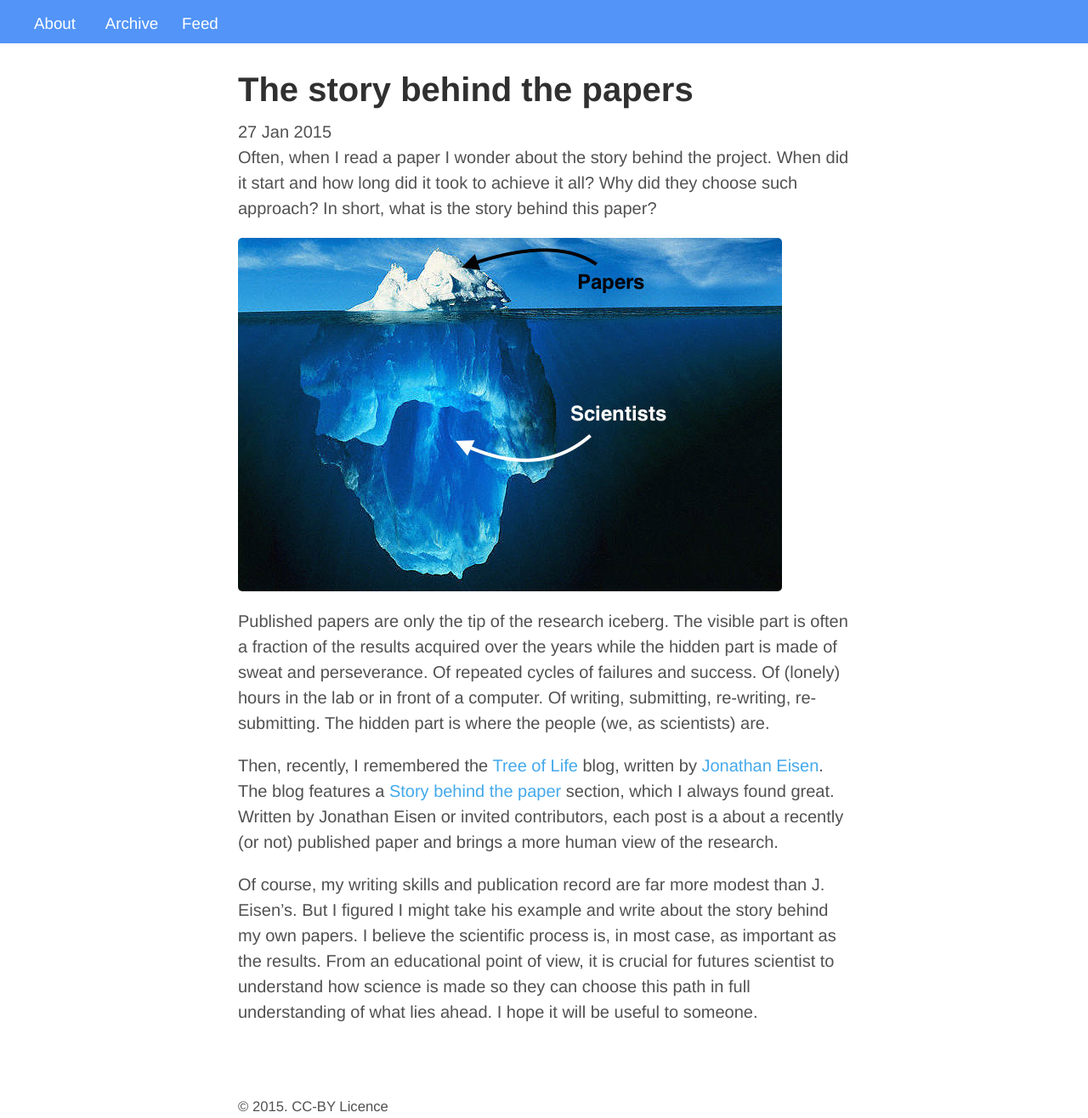
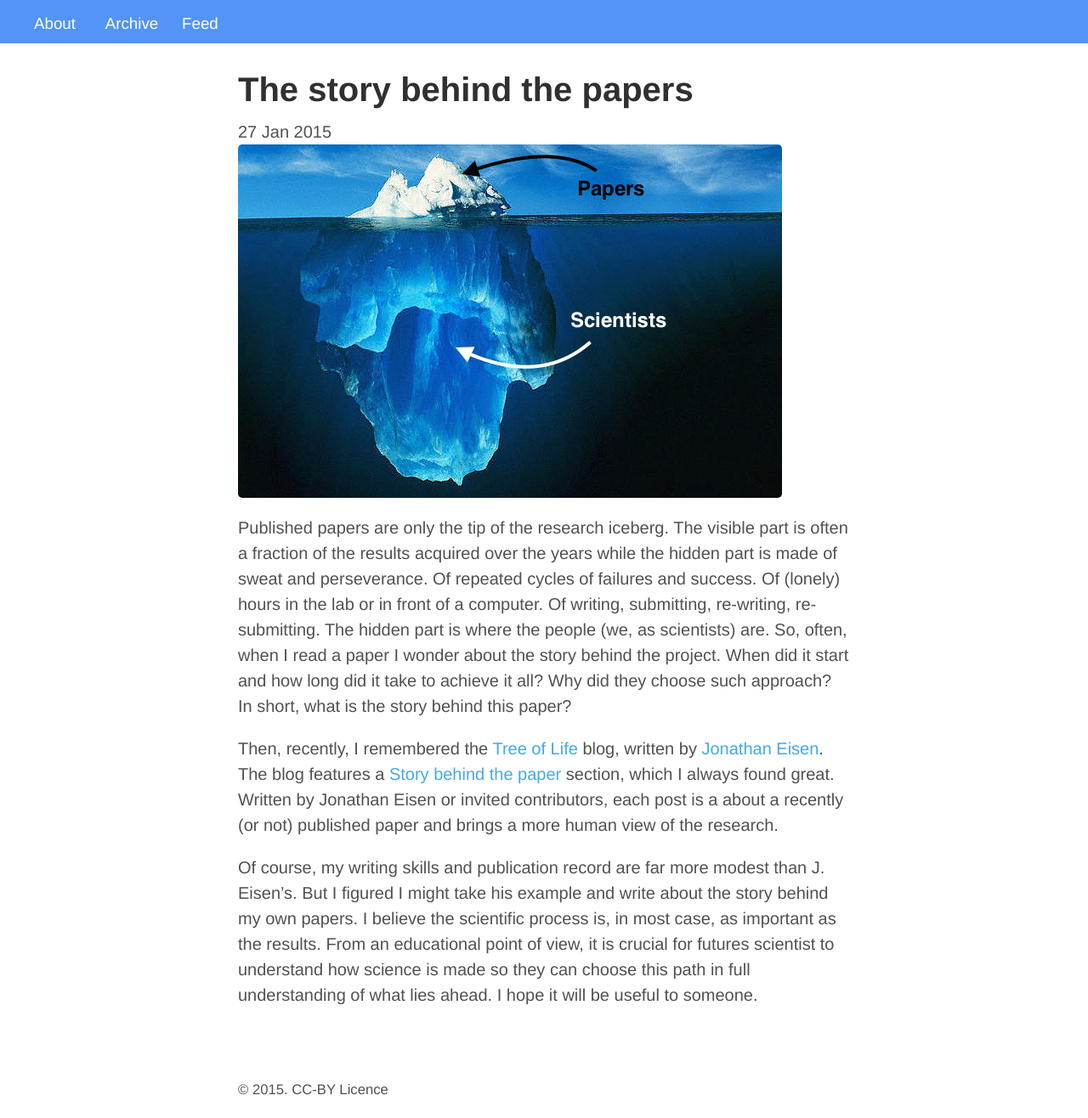
Before and after one commit to guillaumelobet/guillaumelobet.github.io, a Jekyll site: the page built from _posts/2015-01-27-story-behind-papers.md, in a window 1280 px wide and 1316 px high. Shown: the whole window at 85% size. Built offline with Jekyll 4.4.1, drawn with Linux system fonts in a browser that asks for light colours; comment, search, counter and statistics services are not loaded.

Commit message:
Update 2015-01-27-story-behind-papers.md

```diff
--- a/_posts/2015-01-27-story-behind-papers.md
+++ b/_posts/2015-01-27-story-behind-papers.md
@@ -5,11 +5,11 @@ author: Guillaume Lobet
 ---
 
 
-Often, when I read a paper I wonder about the story behind the project. When did it start and how long did it took to achieve it all? Why did they choose such approach? In short, what is the story behind this paper?
+
 
 ![the publishing iceberg](/img/story_behind/iceberg.jpg)
 
-Published papers are only the tip of the research iceberg. The visible part is often a fraction of the results acquired over the years while the hidden part is made of sweat and perseverance. Of repeated cycles of failures and success. Of (lonely) hours in the lab or in front of a computer. Of writing, submitting, re-writing, re-submitting. The hidden part is where the people (we, as scientists) are.
+Published papers are only the tip of the research iceberg. The visible part is often a fraction of the results acquired over the years while the hidden part is made of sweat and perseverance. Of repeated cycles of failures and success. Of (lonely) hours in the lab or in front of a computer. Of writing, submitting, re-writing, re-submitting. The hidden part is where the people (we, as scientists) are. So, often, when I read a paper I wonder about the story behind the project. When did it start and how long did it take to achieve it all? Why did they choose such approach? In short, what is the story behind this paper?
 
 Then, recently, I remembered the [Tree of Life](http://phylogenomics.blogspot.be/) blog, written by [Jonathan Eisen](https://plus.google.com/+JonathanEisen/posts). The blog features a [Story behind the paper](http://phylogenomics.blogspot.be/p/story-behind-paper-series.html) section, which I always found great. Written by Jonathan Eisen or invited contributors, each post is a about a recently (or not) published paper and brings a more human view of the research.
 
```
